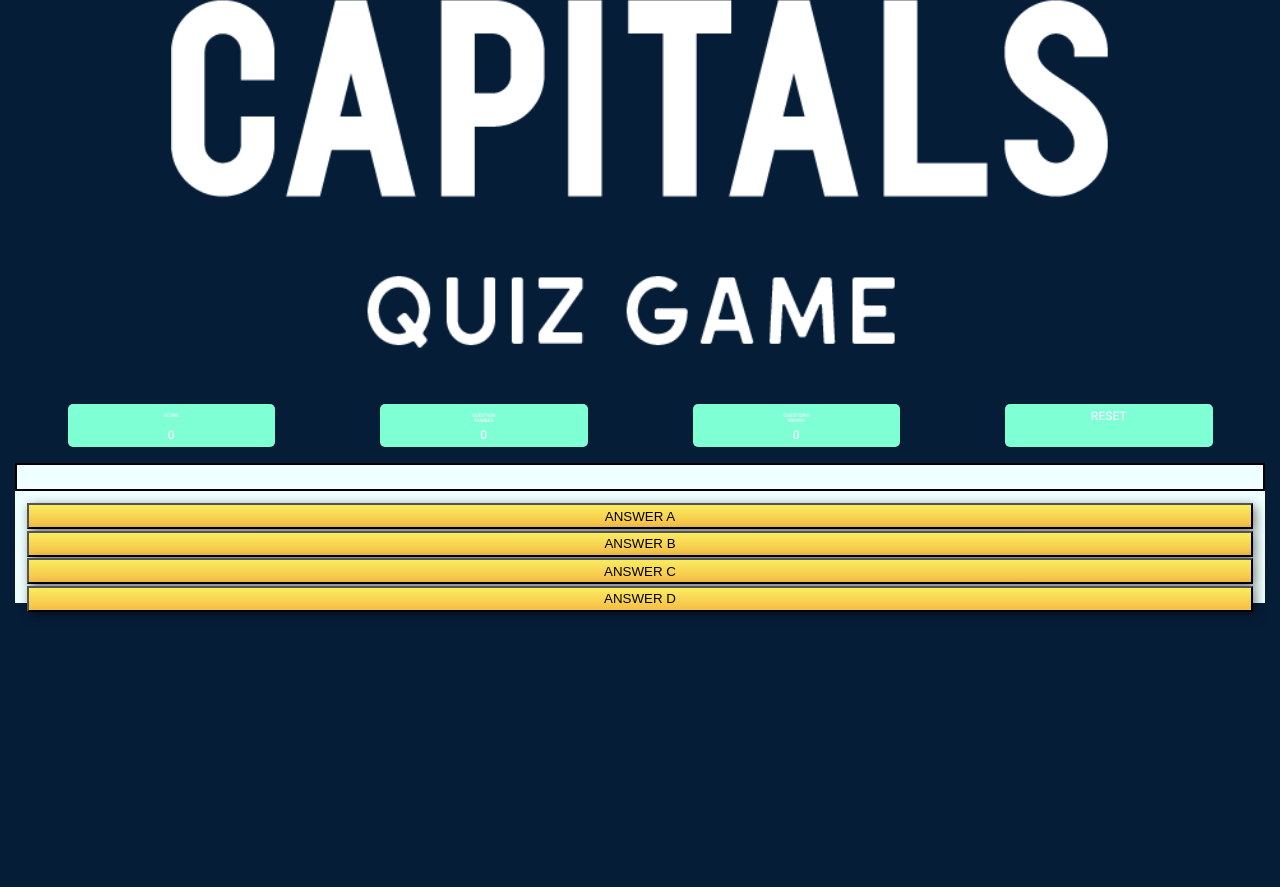
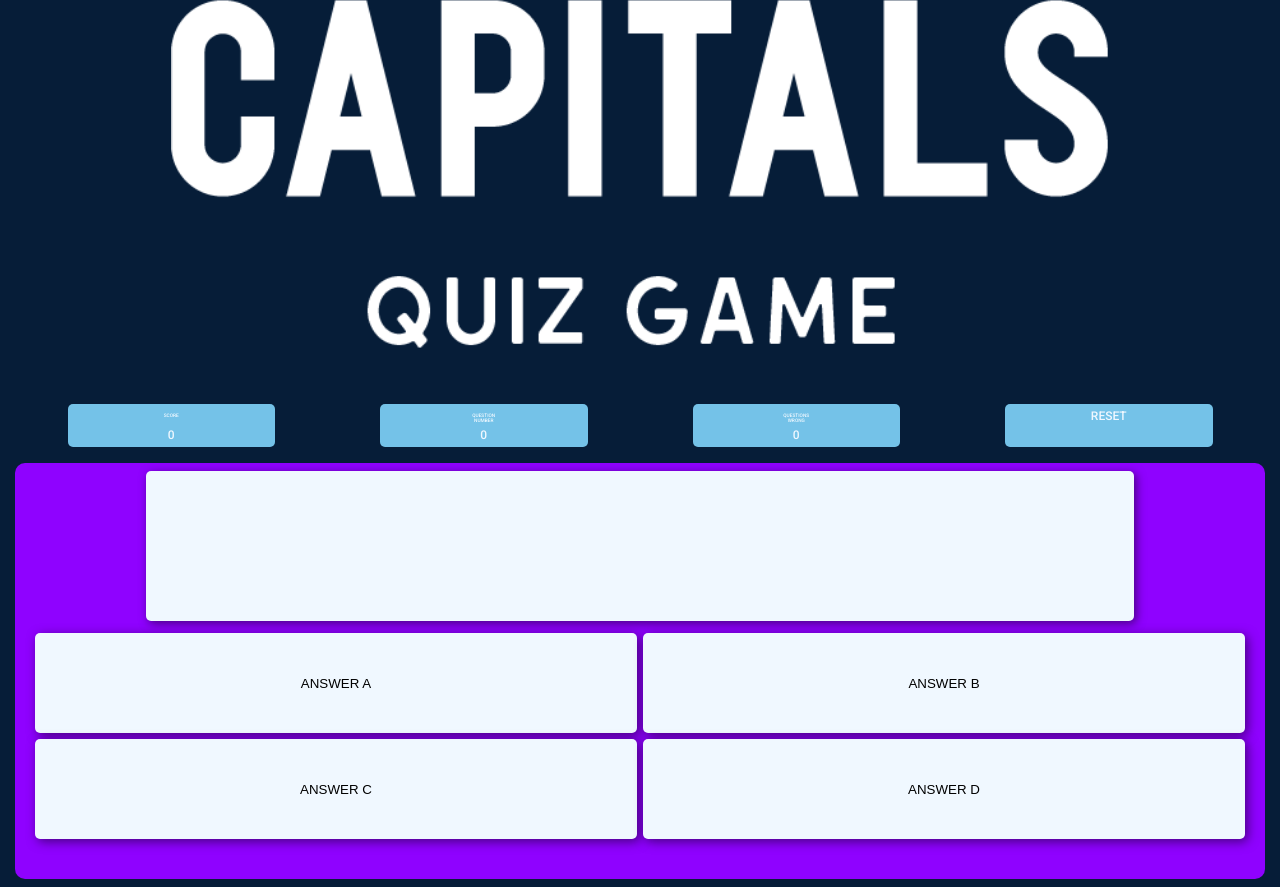
Before and after one commit to thomasjfcaldwell/project1-capitalsoftheworld-trivia-game, a PHP site: page / in a window 1280 px wide. Shown: the part 25-912 px from the top of the page. Before the commit the page ends 641 px from the top, so only its background shows below. Run offline with PHP 8.4, Linux system fonts and the light colour scheme.

Commit message:
redesign start

```diff
--- a/index.html
+++ b/index.html
@@ -49,7 +49,7 @@
 			<p><a href="https://giphy.com/gifs/someone-idea-lurker-10h8CdMQUWoZ8Y"></a></p>
 		</section>
 
-<div class="question__box">
+		<div class="question__box">
 		<section id="question">
 			<div class="CapitalCity"></div>
 		</section>
@@ -62,7 +62,7 @@
 		</section>
 		</div>
 
-		<section id ="rules"></section>
+		<!-- <section id ="rules"></section> -->
 		<!-- <h1 class ='rulesofgame'>How to play</h1>
 
 			<li class = "rulesofgame">first question is ready</li>
--- a/styles.css
+++ b/styles.css
@@ -45,7 +45,7 @@ body {
 	height: 3rem;
 }
 .gameinfobutton-container{
-	background-color: aquamarine;
+	background-color:#74C2E8;
 	display: flex;
 	flex-direction: column;
 	padding: 5px 10px;
@@ -61,28 +61,43 @@ body {
 	color:aliceblue;
 }
 .question__box{
-	background-color: azure;
+	background-color: #8F02FF;
+	height: 400px;
+	border-radius: 10px;
+	padding: 0.5rem;
 }
 #question {
-	border: 2px black solid;
-	/* margin: 1em 2em 1em 2em; */
-	padding: 1em;
+	background-color: aliceblue;
+	height: 150px;
+	border-radius: 5px;
+	display: flex;
 	align-items: center;
 	justify-content: center;
-	text-align: center;
+	width: 80%;
+	margin-inline: auto;
+	box-shadow: 0.2em 0.2em 0.8em rgba(0, 0, 0, 0.5);
 }
 
 .answerbuttons {
 	display: grid;
-	margin: 0 auto;
-	grid-template-rows: 30% 30% 30% 30%;
+	margin-inline: auto;
+	grid-template-columns: 1fr 1fr;
 	padding: 1em;
-	grid-gap: 0.1em;
+	grid-gap: 0.5em;
 }
 
 .stylebuttons {
-	background-image: linear-gradient(#faec5f, #f6be47);
+	height:100px;
+	background-color: aliceblue;
 	box-shadow: 0.2em 0.2em 0.8em rgba(0, 0, 0, 0.5);
+	border:none;
+	border-radius: 5px;
+	transition: all 0.1s ease-out;
+}
+.stylebuttons:active{
+	background-color:#74C2E8;
+	color:aliceblue;
+	cursor: pointer;
 }
 #winnermessage {
 	text-align: center;
```
